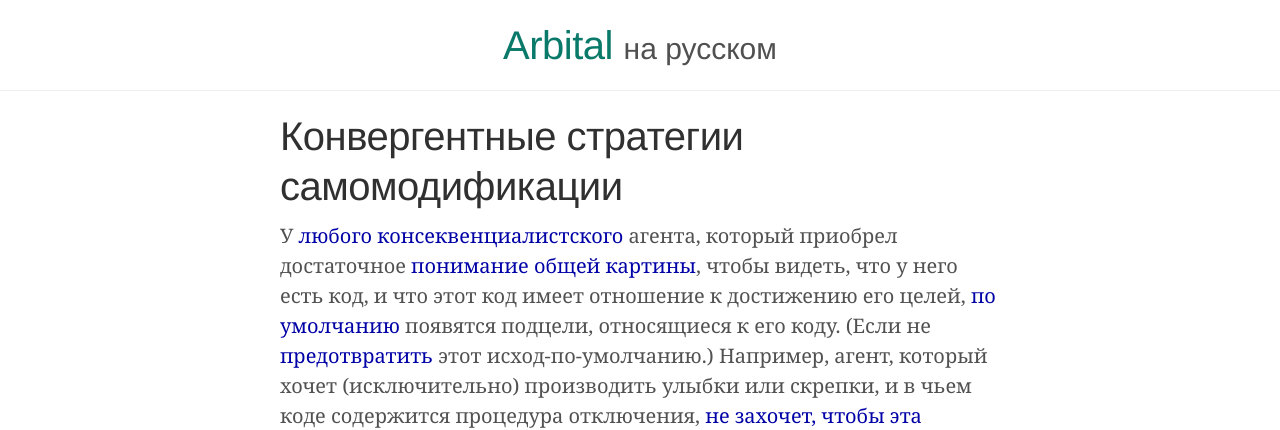
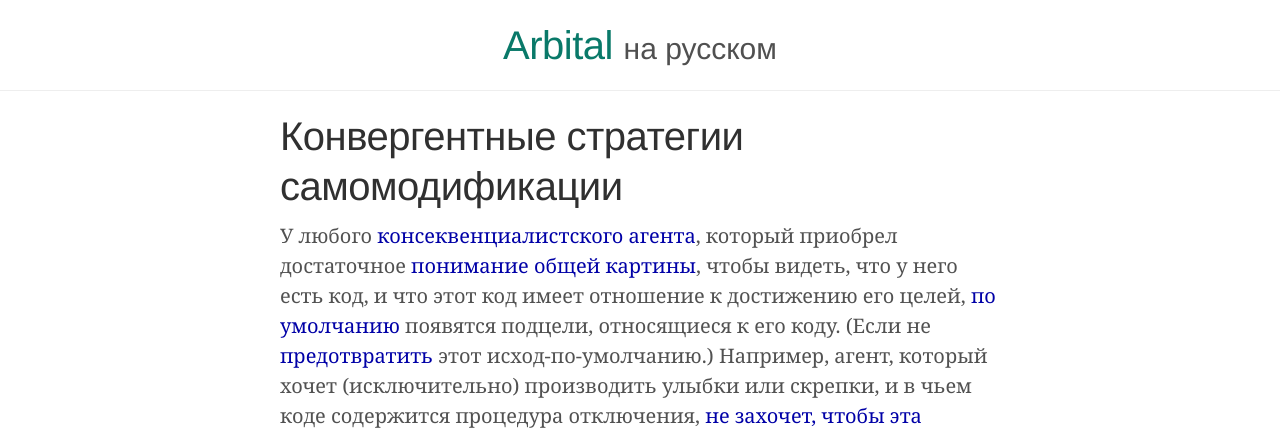
Before and after one commit to Arbital-RU/arbital-ru.github.io, a Jekyll site: the page built from _posts/2024-09-17-convergent_self_modification.md, in a window 1280 px wide. Shown: the top 430 px of the page. Built offline with Jekyll 4.4.1, drawn with Linux system fonts in a browser that asks for light colours; formulas are drawn with MathJax 3.

```diff
--- a/_posts/2024-09-17-convergent_self_modification.md
+++ b/_posts/2024-09-17-convergent_self_modification.md
@@ -7,7 +7,7 @@ original: https://arbital.com/p/convergent_self_modification/
 license: https://creativecommons.org/licenses/by/3.0/deed.ru
 math: true
 ---
-У [любого консеквенциалистского][consequentialist] агента, который приобрел достаточное [понимание общей картины][big_picture_awareness], чтобы видеть, что у него есть код, и что этот код имеет отношение к достижению его целей, [по умолчанию][instrumental_convergence] появятся подцели, относящиеся к его коду. (Если не [предотвратить][avert_instrumental_pressure] этот исход-по-умолчанию.) Например, агент, который хочет (исключительно) производить улыбки или скрепки, и в чьем коде содержится процедура отключения, [не захочет, чтобы эта процедура выключения выполнялась][shutdown_problem], потому что ее выполнение привело бы к уменьшению в будущем числа улыбок или скрепок. (Это предпочтение не спонтанно/экзогенно/неестественно, а проистекает из исполнения самого кода; этот код [рефлексивно непоследователен][reflective_consistency].)
+У любого [консеквенциалистского агента][consequentialist], который приобрел достаточное [понимание общей картины][big_picture_awareness], чтобы видеть, что у него есть код, и что этот код имеет отношение к достижению его целей, [по умолчанию][instrumental_convergence] появятся подцели, относящиеся к его коду. (Если не [предотвратить][avert_instrumental_pressure] этот исход-по-умолчанию.) Например, агент, который хочет (исключительно) производить улыбки или скрепки, и в чьем коде содержится процедура отключения, [не захочет, чтобы эта процедура выключения выполнялась][shutdown_problem], потому что ее выполнение привело бы к уменьшению в будущем числа улыбок или скрепок. (Это предпочтение не спонтанно/экзогенно/неестественно, а проистекает из исполнения самого кода; этот код [рефлексивно непоследователен][reflective_consistency].)
 
 Помимо агентов, в наборы политик которых прямо включены опции самомодификации, имеющие понимание общей картины агенты, код которых не позволяет напрямую получить доступ к самому себе, — тоже могут, например, попытаться (а) взломать платформу, на которой они запущены, чтобы получить непредусмотренный доступ, (б) через робота использовать внешнюю программную консоль с особыми привилегиями, (в) [манипулировать программистами][user_manipulation], чтобы они модифицировали их разными способами, (г) создать в окружении нового субагента, имеющего предпочитаемый ими код, или (д) использовать материальные средства окружения для манипуляции своим материальным воплощением, несмотря на отсутствие прямого доступа к себе.
 
```
